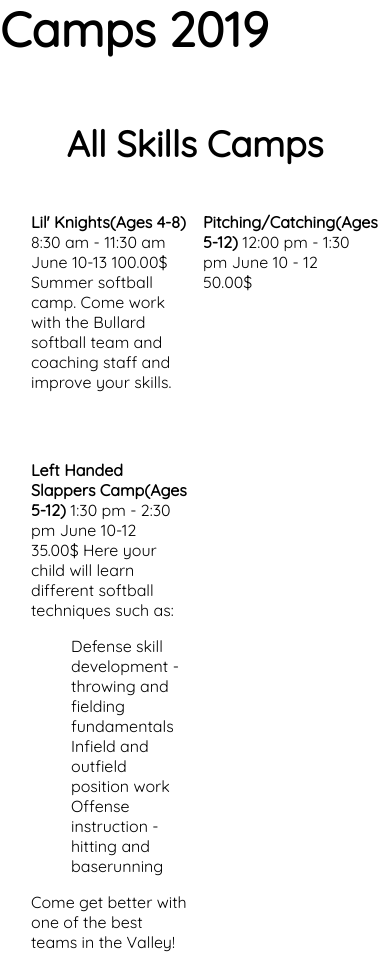
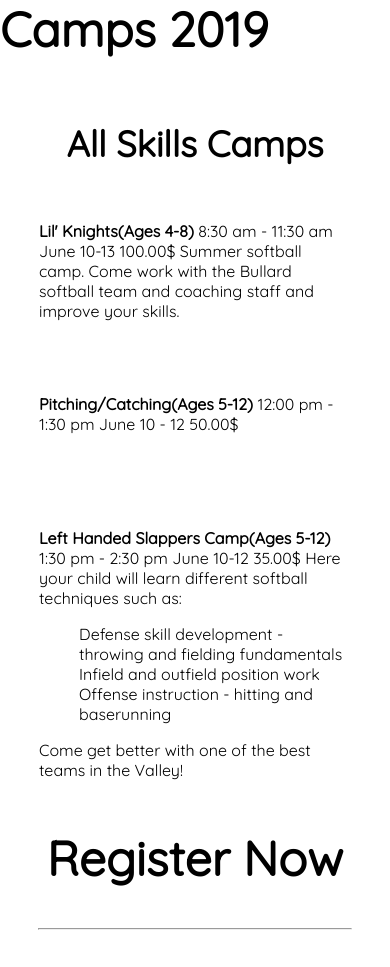
Before and after one commit to genm8/Client-Website, a PHP site: page /youthprogram.php in a window 390 px wide. Shown: the part 147-1114 px from the top of the page. Run offline with PHP 8.4, Linux system fonts and the light colour scheme; some libraries are stand-ins or nearby versions; grey boxes are pictures that could not be loaded.

Commit message:
media queries

```diff
--- a/client-web.css
+++ b/client-web.css
@@ -246,19 +246,20 @@
 .grid {
     display: grid;
     grid-template-columns: 40% 40%;
-    grid-gap: 1em;
+    grid-gap: 2em;
     justify-content: center;
 }
+
 .largeboi {
-    grid-column: 1;
-    grid-row:2;
+    grid-column: 1/3;
+    grid-row: 2;
 }
+
 @media only screen and (max-width: 1140px) {
 
     #textwimg {
         display: flex;
         flex-direction: column;
-
     }
 
     #aboutteam {
@@ -316,10 +317,21 @@
         width: 90%;
     }
 
+
     .footercomp {
         width: 100%;
         display: flex;
         flex-direction: column;
         align-items: center;
     }
+
+    .grid {
+        display: flex;
+        flex-direction: column;
+        width: 80%;
+        margin: auto;
+    }
+    .grid > div {
+        margin-top: 3%;
+    }
 }
--- a/youthprogram.php
+++ b/youthprogram.php
@@ -8,6 +8,7 @@
     <link href="https://fonts.googleapis.com/css?family=Quicksand" rel="stylesheet">
     <link href="https://fonts.googleapis.com/css?family=Alfa+Slab+One|Bungee" rel="stylesheet">
 </head>
+
 <body>
     <div class="header">
         <nav>
```
Also changed, not shown: bhshome.php (+2 -5 lines). Lines whose indentation alone changed are shown as unchanged.
